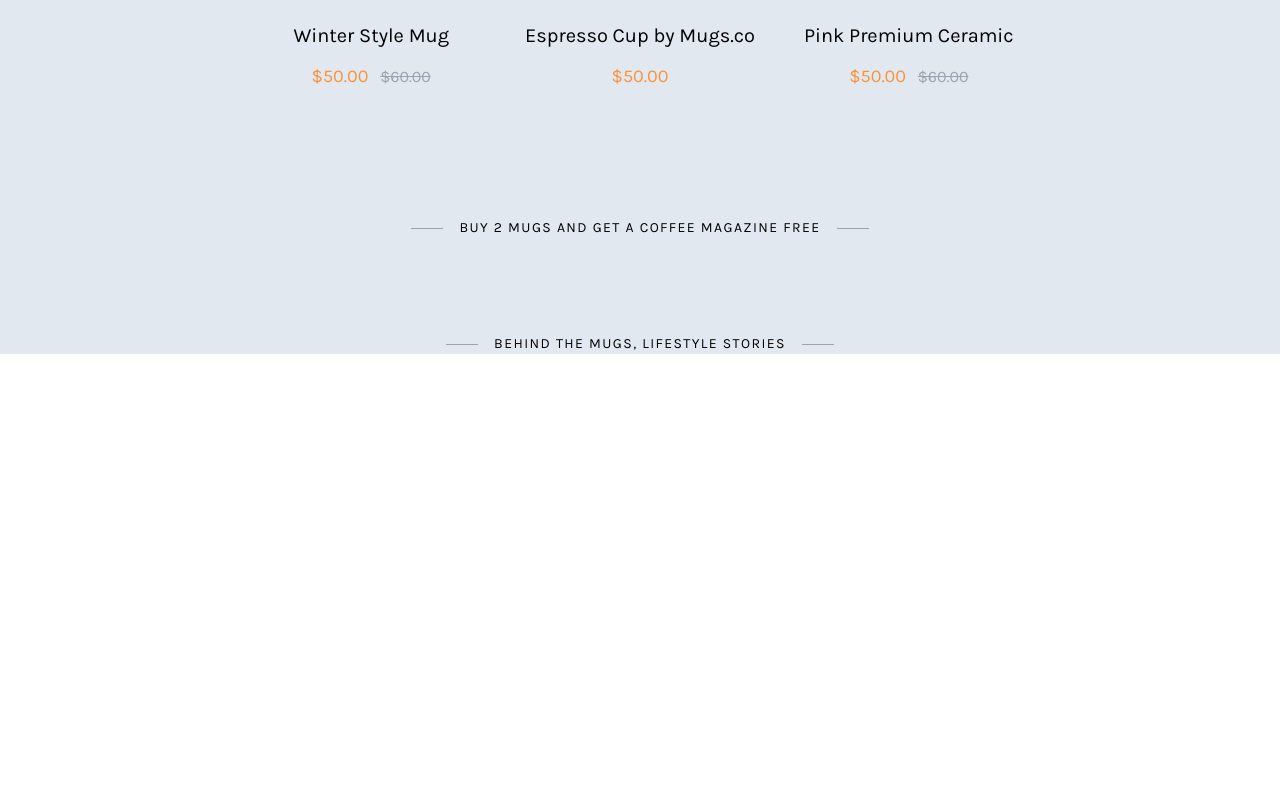
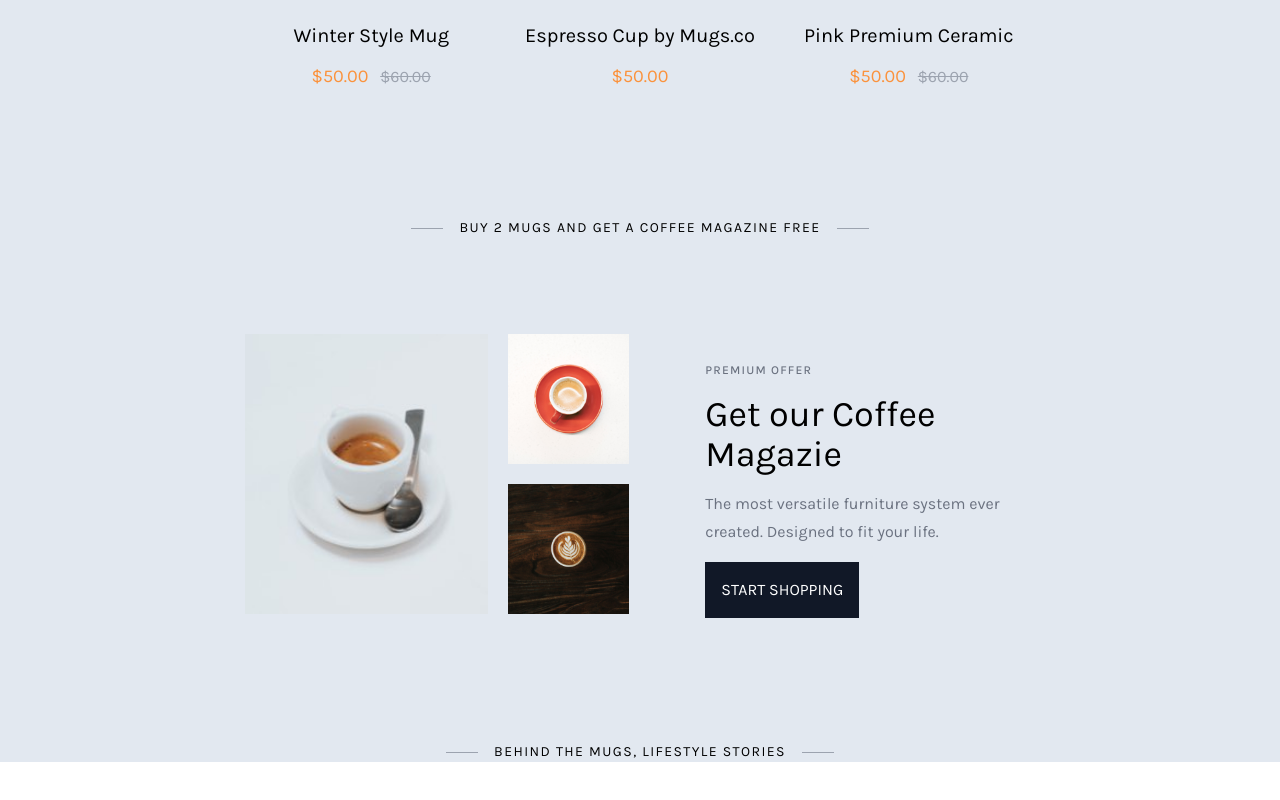
Before and after one commit to xuanchinh97/coffee-tailwind, a website: page public/index.html in a window 1280 px wide. Shown: the part 3020-3820 px from the top of the page. Before the commit the page ends 3470 px from the top, so only its background shows below. Drawn offline with Linux system fonts and the light colour scheme.

Commit message:
add coffee magazine

```diff
--- a/public/index.html
+++ b/public/index.html
@@ -305,7 +305,32 @@
                         BUY 2 MUGS AND GET A COFFEE MAGAZINE FREE</div>
                     <div class=" ct-subHeadLine-line"></div>
                 </div>
-                <div class="coffe-magazine">
+                <div class="coffe-magazine w-[95%] lg:w-[65%] mx-auto mb-24">
+                    <div class="flex flex-col md:flex-row justify-center items-center gap-5 ">
+                        <!-- left -->
+                        <div class="basis-1/2 flex flex-row gap-5 h-full w-full mb-8 md:md-0">
+                            <div
+                                class="h-[280px] basis-2/3 bg-[url('./img/product/photo(9).jpg')] bg-cover bg-no-repeat bg-center">
+                            </div>
+                            <div class="basis-1/3 flex flex-col gap-5">
+                                <div
+                                    class="h-[130px] bg-[url('./img/product/photo(10).jpg')] bg-cover bg-no-repeat bg-center">
+                                </div>
+                                <div
+                                    class="h-[130px] bg-[url('./img/product/photo(11).jpg')] bg-cover bg-no-repeat bg-center">
+                                </div>
+                            </div>
+                        </div>
+                        <!-- right  -->
+                        <div class="basis-1/2 pl-8 xl:pl-14">
+                            <div class="uppercase tracking-widest text-gray-500 font-medium text-xs mb-4">PREMIUM OFFER
+                            </div>
+                            <div class="text-4xl mb-4">Get our Coffee Magazie</div>
+                            <div class="text-gray-500 leading-7 mb-4">The most versatile furniture system ever created.
+                                Designed to fit your life.</div>
+                            <div class="bg-gray-900 text-white w-max p-4 text-center md:text-left">START SHOPPING</div>
+                        </div>
+                    </div>
 
                 </div>
                 <!--end coffe-magazine-->
```
Also changed, not shown: public/output.css.
